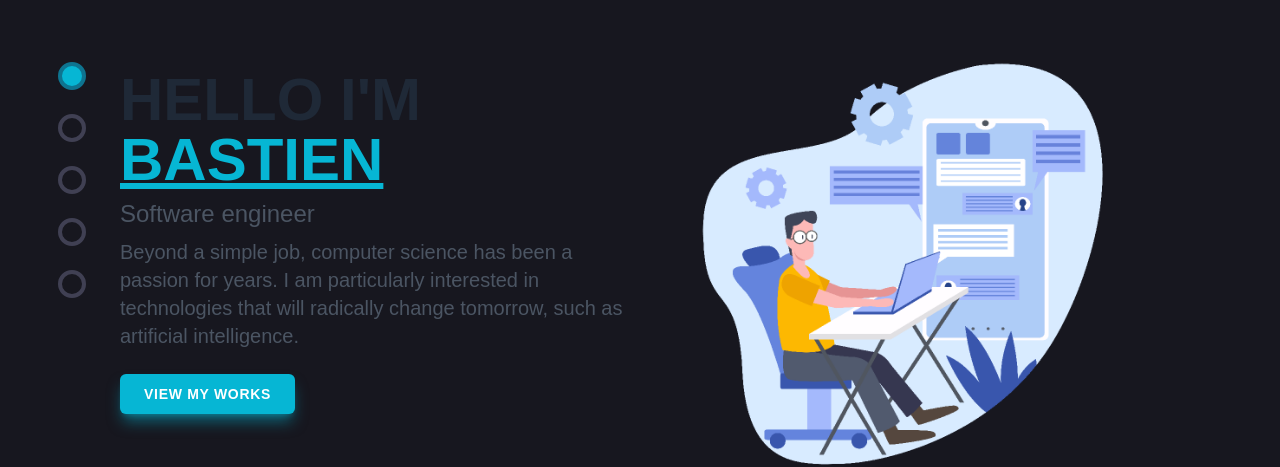
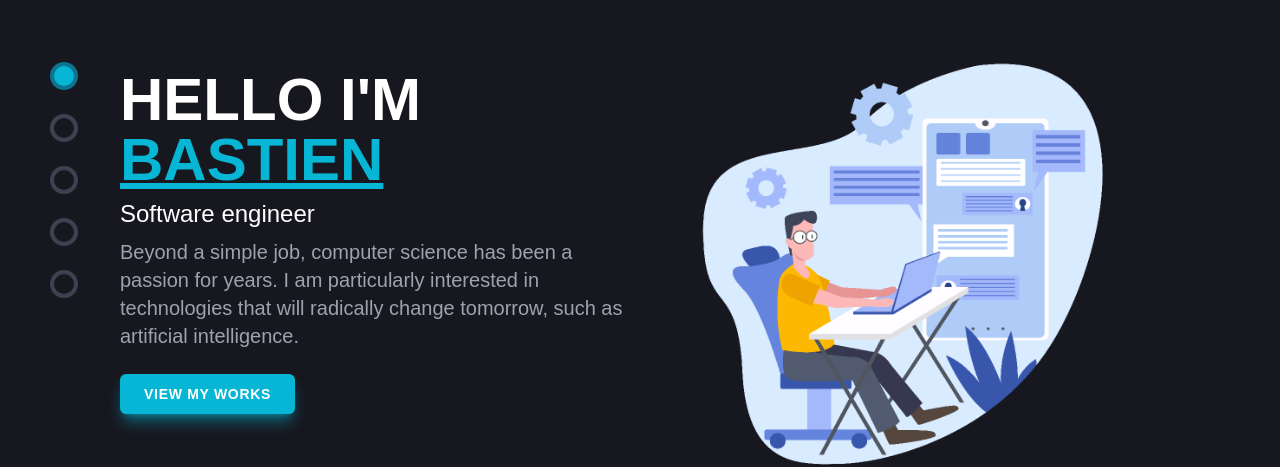
Before and after one commit to BastienChs/portfolio, a Next.js app: page / in a window 1280 px wide. Shown: the part 210-677 px from the top of the page. Built offline with nearby package versions, Linux system fonts and the light colour scheme; no server answers; the database is empty.

Commit message:
Adding canadian number. Fixing position of left desktop nav. Fixing color of hero section.

```diff
--- a/components/Contact.jsx
+++ b/components/Contact.jsx
@@ -20,7 +20,7 @@ export const Contact = ({locale}) => {
                                                                        className={"inline-block"}/>+33 6 21 67 14 38</p>
                                     <p className="text-secondary"><img src={"/img/icons/canada-48.png"}
                                                                        alt={"canadian flag icon"} placeholder={"blur"}
-                                                                       className={"inline-block"}/>+1 XXX XXX XXXX</p>
+                                                                       className={"inline-block"}/>+1 (438) 304-6039</p>
                                     <p className="text-secondary mt-5">bastien.chies@gmail.com</p>
                                     <div className="flex mt-5 space-x-6">
                                         <Link href={"https://www.linkedin.com/in/bastien-chies/"}>
--- a/components/Hero.jsx
+++ b/components/Hero.jsx
@@ -12,7 +12,7 @@ export const Hero = ({locale}) => {
             return(
             <div className="flex flex-wrap md:flex-nowrap" key={i}>
               <nav className="inline-block lg:mr-24 lg:w-4 fixed left-percentage hidden xl:block">
-                <div className="absolute left-50 transform -translate-x-1/2 space-y-6 mt-36">
+                <div className="absolute left-45 transform -translate-x-1/2 space-y-6 mt-36">
                   <a href="#" className="nav-dot selected-circle block w-7 h-7 rounded-full border-4 border-nav bg-body">
                     <span className="bg-black px-2 py-1 rounded-md ml-10 opacity-0">{info.nav_home}</span>
                   </a>
@@ -35,10 +35,10 @@ export const Hero = ({locale}) => {
                 <div className="items-center lg:flex">
                   <div className="w-full lg:w-1/2">
                     <div className="lg:max-w-lg">
-                      <h1 className="text-2xl font-semibold text-gray-800 uppercase dark:text-white lg:text-6xl">{info.intro_h1}<br/>
+                      <h1 className="text-2xl font-semibold uppercase text-white lg:text-6xl">{info.intro_h1}<br/>
                         <u className={"text-cyan-500"}>{info.name}</u></h1>
-                      <p className="mt-2 text-gray-600 dark:text-white text-2xl">{info.job_title}</p>
-                      <p className="mt-2 text-gray-600 dark:text-gray-400 text-xl">{info.resume_hero_section}</p>
+                      <p className="mt-2 text-white text-2xl">{info.job_title}</p>
+                      <p className="mt-2 text-gray-400 text-xl">{info.resume_hero_section}</p>
                       <a href="#work">
                         <button
                             className="w-full tracking-wider px-6 py-2.5 mt-6 text-sm text-white uppercase transition-colors duration-300
```
